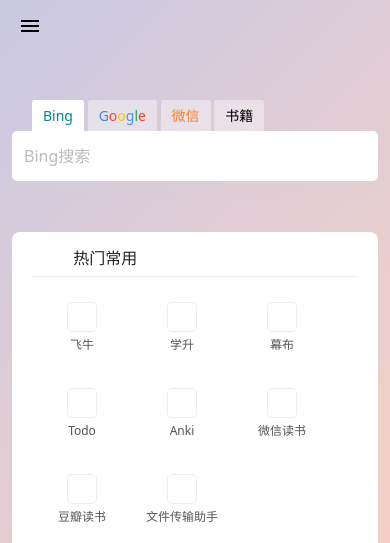
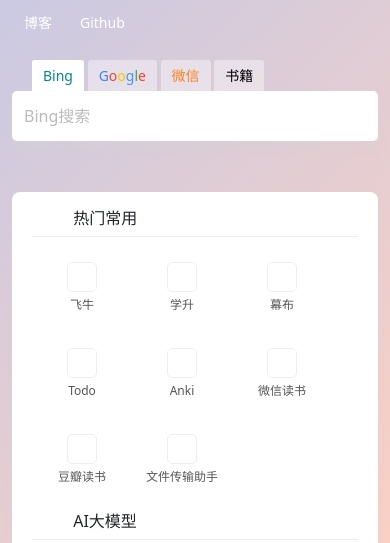
Before and after one commit to mufeng510/website-navigation, a plain HTML site: page navigation/index.html in a window 390 px wide. Shown: the top 543 px of the page. Drawn offline with nearby package versions, Linux system fonts and the light colour scheme.

Commit message:
feat: replace original navbar with top links navigation
- Replace the original navbar with a simplified top links navigation.

```diff
--- a/navigation/index.html
+++ b/navigation/index.html
@@ -31,103 +31,47 @@
 
 <body>
     <!--topbar开始-->
+    <!-- 顶部简洁列表导航（替换原有 navbar） -->
     <style>
-        .navbar-toggler svg {
-            width: 24px;
-            height: 24px;
+        .top-links {
+            position: absolute;
+            top: 12px;
+            left: 16px;
+            z-index: 10000;
+            list-style: none;
+            margin: 0;
+            padding: 0;
+            display: flex;
+            gap: 12px;
+            align-items: center;
+            font-size: 14px;
         }
 
-        .navbar-toggler .bi-list-nested {
-            display: none;
+        .top-links a {
+            text-decoration: none;
+            color: #fff;
+            padding: 6px 8px;
+            border-radius: 4px;
         }
 
-        .navbar-toggler.collapsed .bi-list-nested {
-            display: block;
+        .top-links a:hover {
+            background: rgba(0, 0, 0, 0.05);
         }
 
-        .navbar-toggler.collapsed .bi-x {
-            display: none;
-        }
-
-        .navbar-toggler .bi-x {
-            display: block;
-        }
-
-        /* 自定义切换按钮与折叠行为（替代 Bootstrap JS） */
-        .navbar-toggler {
-            background: none;
-            border: none;
-            padding: 6px;
-            cursor: pointer;
-            display: inline-flex;
-            align-items: center;
-            justify-content: center;
-        }
-
-        .navbar-toggler svg {
-            width: 24px;
-            height: 24px;
-            display: block;
-        }
-
-        .navbar-toggler .icon-close {
-            display: none;
-        }
-
-        /* collapse 默认隐藏，大屏幕始终显示（与 bootstrap 的 lg 行为近似） */
-        .collapse {
-            display: none;
-        }
-
-        .collapse.show {
-            display: block;
-        }
-
-        @media (min-width: 992px) {
-            .navbar-toggler {
-                display: none;
-            }
-
-            .collapse {
-                display: flex !important;
-            }
-
-            .navbar-nav {
-                flex-direction: row;
-                gap: 16px;
-            }
+        /* 将原来用于留出 navbar 的大间距缩小 */
+        .container {
+            margin-top: 60px !important;
+            position: relative;
+            z-index: 100;
         }
     </style>
-    <nav class="navbar navbar-expand-lg navbar-light fixed-top" style="position: absolute; z-index: 10000;">
-        <div class="container-fluid">
-            <button class="navbar-toggler collapsed" style="border: none; outline: none;" type="button"
-                data-bs-toggle="collapse" data-bs-target="#navbarsExample05" aria-controls="navbarsExample05"
-                aria-expanded="false" aria-label="Toggle navigation">
-                <!-- 汉堡图标（打开时显示） -->
-                <svg class="icon-open" viewBox="0 0 24 24" aria-hidden="true" focusable="false">
-                    <rect x="3" y="6" width="18" height="2"></rect>
-                    <rect x="3" y="11" width="18" height="2"></rect>
-                    <rect x="3" y="16" width="18" height="2"></rect>
-                </svg>
-                <!-- 关闭图标（打开时替换显示） -->
-                <svg class="icon-close" viewBox="0 0 24 24" aria-hidden="true" focusable="false">
-                    <path d="M6 6 L18 18 M6 18 L18 6" stroke="currentColor" stroke-width="2" stroke-linecap="round" />
-                </svg>
-            </button>
-            <div class="collapse navbar-collapse" id="navbarsExample05">
-                <ul class="navbar-nav me-auto mb-2 mb-lg-0">
-                    <li class="nav-item">
-                        <a class="nav-link" aria-current="page" href="https://blog.cf.yq59.top" target="_blank">博客</a>
-                    </li>
-                    <li class="nav-item">
-                        <a class="nav-link" href="https://github.com/mufeng510" target="_blank">Github</a>
-                    </li>
-                </ul>
-            </div>
-        </div>
-    </nav>
+
+    <ul class="top-links">
+        <li><a href="https://blog.cf.yq59.top" target="_blank" rel="noopener">博客</a></li>
+        <li><a href="https://github.com/mufeng510" target="_blank" rel="noopener">Github</a></li>
+    </ul>
     <!--topbar结束-->
-    <div class="container" style="margin-top: 100px; position: relative; z-index: 100;">
+    <div class="container" style="/* margin-top 已通过上方样式调整 */ position: relative; z-index: 100;">
         <!--搜索开始-->
         <div id="search" class="s-search">
             <div id="search-list" class="hide-type-list">
@@ -200,35 +144,6 @@
             return e
         }('!2(){2 g(){h(),i(),j(),k()}2 h(){d.9=s()}2 i(){z a=4.8(\'A[B="7"][5="\'+p()+\'"]\');a&&(a.9=!0,l(a))}2 j(){v(u())}2 k(){w(t())}2 l(a){P(z b=0;b<e.O;b++)e[b].I.1c("s-M");a.F.F.F.I.V("s-M")}2 m(a,b){E.H.S("L"+a,b)}2 n(a){6 E.H.Y("L"+a)}2 o(a){f=a.3,v(u()),w(a.3.5),m("7",a.3.5),c.K(),l(a.3)}2 p(){z b=n("7");6 b||a[0].5}2 q(a){m("J",a.3.9?1:-1),x(a.3.9)}2 r(a){6 a.11(),""==c.5?(c.K(),!1):(w(t()+c.5),x(s()),s()?E.U(b.G,+T X):13.Z=b.G,10 0)}2 s(){z a=n("J");6 a?1==a:!0}2 t(){6 4.8(\'A[B="7"]:9\').5}2 u(){6 4.8(\'A[B="7"]:9\').W("14-N")}2 v(a){c.1e("N",a)}2 w(a){b.G=a}2 x(a){a?b.3="1a":b.16("3")}z y,a=4.R(\'A[B="7"]\'),b=4.8("#18-C-19"),c=4.8("#C-12"),d=4.8("#17-C-15"),e=4.R(".C-1b"),f=a[0];P(g(),y=0;y<a.O;y++)a[y].D("Q",o);d.D("Q",q),b.D("1d",r)}();', 62, 77, "||function|target|document|value|return|type|querySelector|checked||||||||||||||||||||||||||var|input|name|search|addEventListener|window|parentNode|action|localStorage|classList|newWindow|focus|superSearch|current|placeholder|length|for|change|querySelectorAll|setItem|new|open|add|getAttribute|Date|getItem|href|void|preventDefault|text|location|data|blank|removeAttribute|set|super|fm|_blank|group|remove|submit|setAttribute".split("|"), 0, {}));
     </script>
-    <script>
-        (function () {
-            const btn = document.querySelector('button[data-bs-toggle="collapse"]');
-            if (!btn) return;
-            const targetSelector = btn.getAttribute('data-bs-target') || btn.getAttribute('data-target');
-            const target = document.querySelector(targetSelector);
-            const iconOpen = btn.querySelector('.icon-open');
-            const iconClose = btn.querySelector('.icon-close');
-
-            const update = () => {
-                const shown = target && target.classList.contains('show');
-                btn.classList.toggle('collapsed', !shown);
-                btn.setAttribute('aria-expanded', String(shown));
-                if (iconOpen && iconClose) {
-                    iconOpen.style.display = shown ? 'none' : 'block';
-                    iconClose.style.display = shown ? 'block' : 'none';
-                }
-            };
-            // 初始化
-            update();
-
-            btn.addEventListener('click', function (e) {
-                if (!target) return;
-                const willShow = !target.classList.contains('show');
-                target.classList.toggle('show', willShow);
-                update();
-            });
-        })();
-    </script>
     <script src="url.js"></script>
 </body>
 
```
